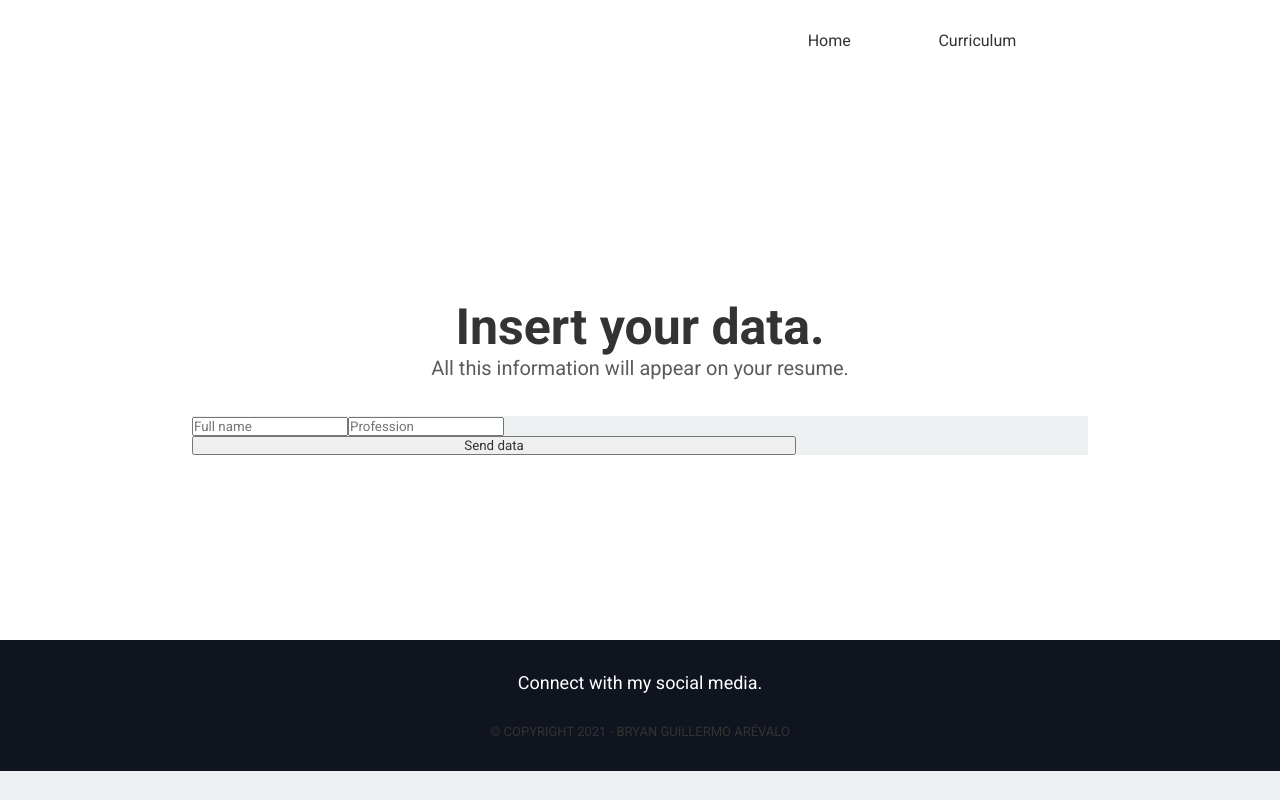
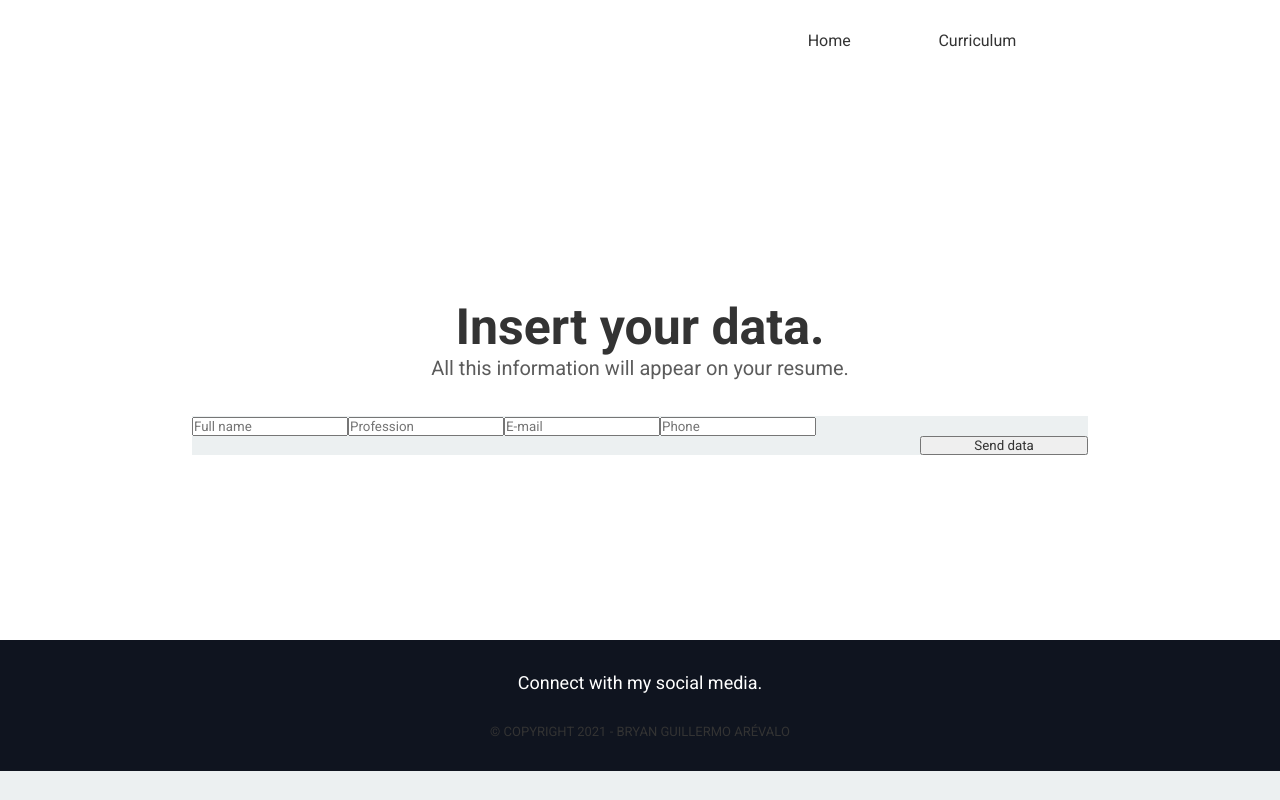
Before and after one commit to ripterdust/Curriculum.Io, a React (Create React App) app: page /app/1 in a window 1280 px wide. Built offline with nearby package versions, Linux system fonts and the light colour scheme; some icons are missing.

Commit message:
Agregadas las categorÃías para que el input funcione, ya sólo hace falta darle estilo y hacer que pueda imprimir PDFs, applicación casi terminada

```diff
--- a/src/components/AppComponents/CreateForm.js
+++ b/src/components/AppComponents/CreateForm.js
@@ -1,5 +1,5 @@
-import React, { useState } from 'react'
-import { useHistory, useParams } from 'react-router-dom'
+import React, { useState } from 'react';
+import { useHistory, useParams } from 'react-router-dom';
 
 export const CreateForm = () => {
 
@@ -8,11 +8,7 @@ export const CreateForm = () => {
     const history = useHistory();
 
     // UseState
-    const [data, setData] = useState({
-        id: id,
-        name: '',
-        profession: ''
-    });
+    const [data, setData] = useState({id});
 
     // Change state
     const handleInputs = (e) => {
@@ -22,6 +18,7 @@ export const CreateForm = () => {
     // Send data
     const handleSumbit = (e) => {
         e.preventDefault();
+        console.log(data)
         // Destructuriying state
         let { id, name, profession} = data;
 
@@ -30,24 +27,40 @@ export const CreateForm = () => {
 
     }
 
-    return (<form onSubmit={handleSumbit} action='/'>
+    return (<form onSubmit={handleSumbit} onChange={handleInputs} action='/'>
             <div className="personalData">
                 {/* Name information */}
                 <input
                 type="text"
                 name='name'
                 onChange={handleInputs}
-                placeholder="Full name" />
+                placeholder="Full name" required />
                 {/* Profession */}
                 <input type="text"
                 name='profession'
                 onChange={handleInputs}
-                placeholder="Profession" />
+                placeholder="Profession" required />
 
+                {/* Contact Data */}
+                <input
+                type="email"
+                name='email'
+                placeholder="E-mail"
+                required/>
 
+                {/* Phone */}
+                <input
+                type="text"
+                name='phone'
+                placeholder="Phone"
+                required/>
 
             </div>
             <div className="workInfo">
+
+            </div>
+
+            <div className="scolarship">
 
             </div>
 
--- a/src/main.css
+++ b/src/main.css
@@ -522,6 +522,9 @@ nav .content .dropdown:hover .dropdown-content {
   margin-top: 1em;
   background-color: #ecf0f1;
 }
+.data form input:focus {
+  outline: none;
+}
 
 .footer {
   background-color: #0f141f;
--- a/src/main.scss
+++ b/src/main.scss
@@ -616,6 +616,12 @@ nav {
         grid-template-columns: auto auto;
         margin-top: 1em;
         background-color: $bg;
+
+        input{
+            &:focus{
+                outline: none;
+            }
+        }
     }
 }
 
```
Also changed, not shown: 1 other file (tests, documents, lock files or other folders).
